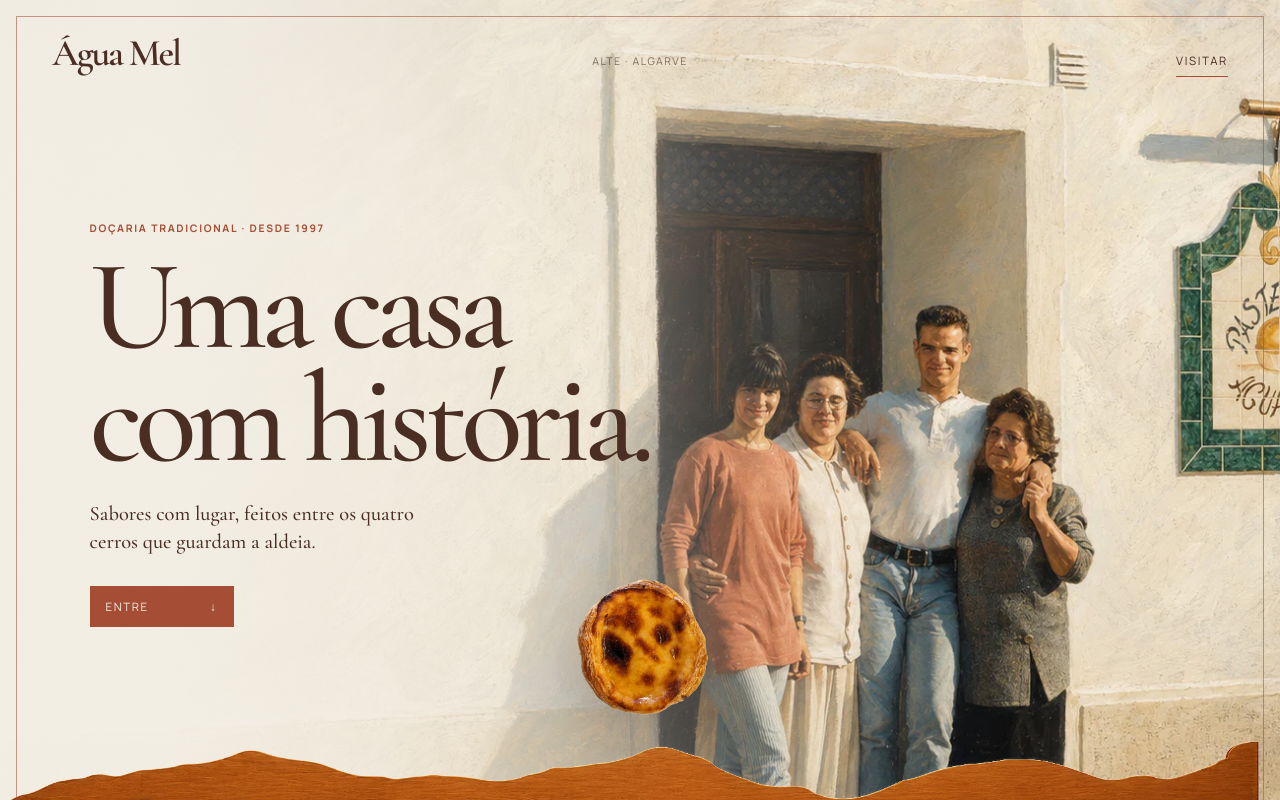
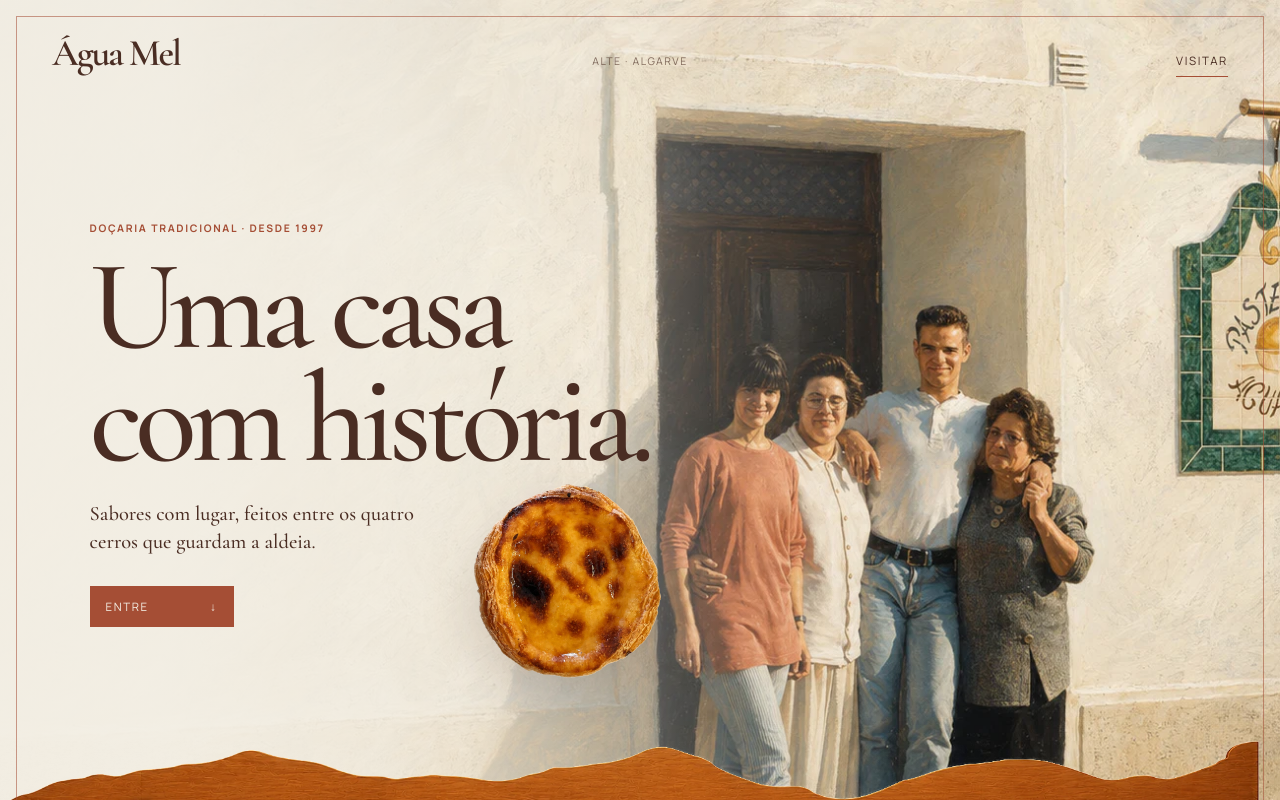
Before and after one commit to tiagoc211/aguamel, a Next.js app in the folder site/: page / in a window 1280 px wide. Shown: the top 800 px of the page. Built offline with nearby package versions, Linux system fonts and the light colour scheme; no server answers.

Commit message:
restore hero pastry prominence

```diff
--- a/site/app/globals.css
+++ b/site/app/globals.css
@@ -120,7 +120,7 @@ h1 { max-width: 740px; font-size: clamp(3.55rem, 16.2vw, 8rem); }
 }
 .enter-button:hover, .enter-button:focus-visible { background: var(--wood); transform: translateY(-2px); }
 
-.sun-stage { position: absolute; bottom: 188px; left: -24px; z-index: 2; width: 122px; aspect-ratio: 1; filter: drop-shadow(0 22px 26px rgb(74 45 35 / 18%)); }
+.sun-stage { position: absolute; bottom: 158px; left: -42px; z-index: 2; width: 200px; aspect-ratio: 1; filter: drop-shadow(0 22px 26px rgb(74 45 35 / 18%)); }
 .pastry-sun { width: 100%; height: 100%; }
 .pastry-image { display: block; width: 100%; height: 100%; object-fit: contain; transform-origin: center; }
 .wood-horizon {
@@ -306,7 +306,7 @@ h1 { max-width: 740px; font-size: clamp(3.55rem, 16.2vw, 8rem); }
 }
 
 @media (max-width: 360px) {
-  .sun-stage { bottom: 176px; left: -28px; width: 110px; }
+  .sun-stage { bottom: 164px; left: -40px; width: 184px; }
 }
 
 @media (min-width: 760px) {
@@ -316,7 +316,7 @@ h1 { max-width: 740px; font-size: clamp(3.55rem, 16.2vw, 8rem); }
   .hero-copy { padding: clamp(100px, 18vh, 172px) 7vw 300px; }
   .hero::after { background: linear-gradient(90deg, rgb(243 239 229 / 96%) 0 13%, rgb(243 239 229 / 82%) 30%, rgb(243 239 229 / 18%) 56%, transparent 74%); }
   .hero-background { object-position: center; }
-  .sun-stage { bottom: 184px; left: 43%; width: min(14vw, 180px); }
+  .sun-stage { bottom: 210px; left: 34%; width: min(20vw, 260px); }
   .wood-horizon { height: 230px; }
   .cerros { padding: 120px 0; }
   .cerros-heading { display: grid; grid-template-columns: 180px minmax(0, 1fr); padding: 0 7vw; }
```
